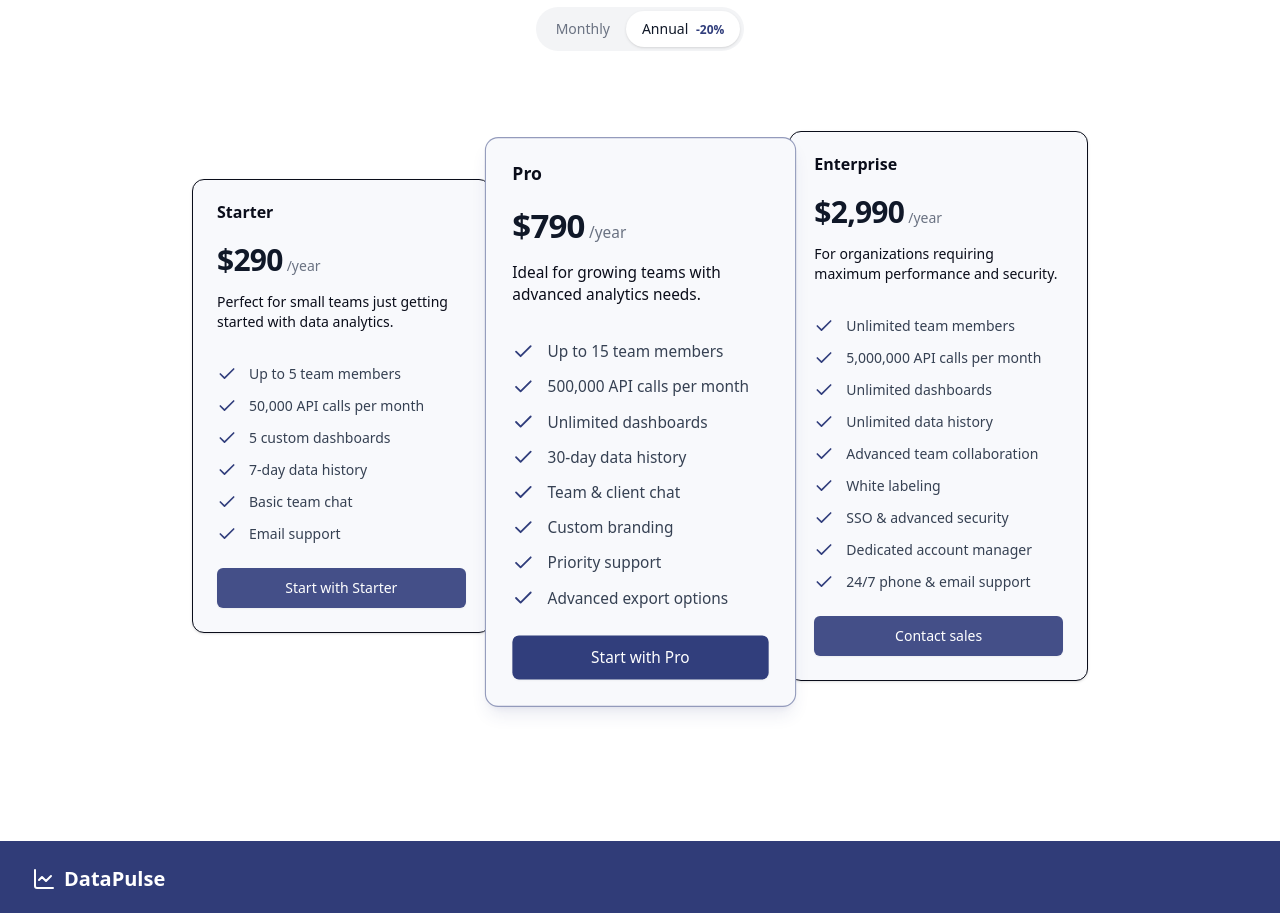
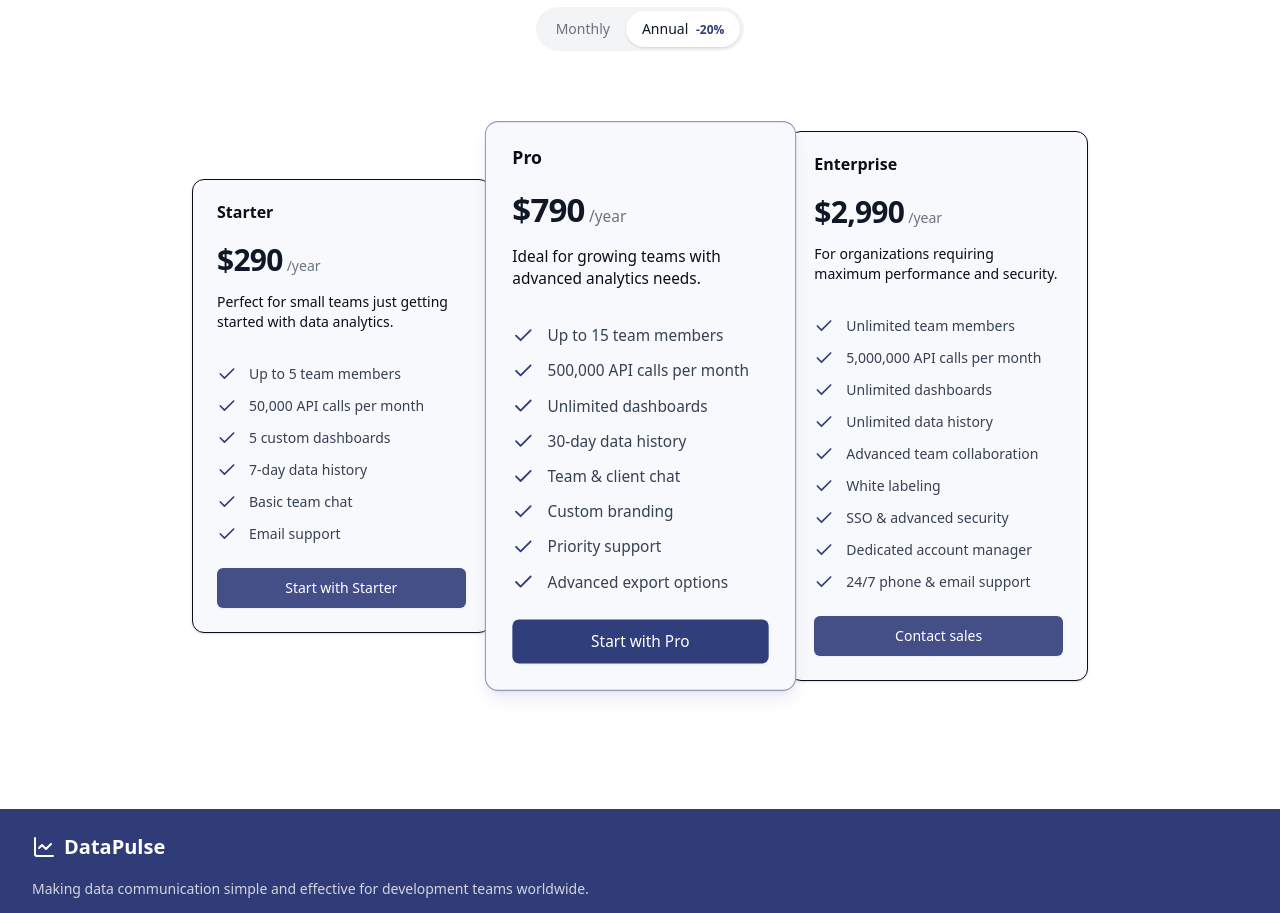
Before and after one commit to monicarevuru/data-pulse, a React (Vite) app: page / in a window 1280 px wide. Shown: the part 4100-5013 px from the top of the page. Built offline with nearby package versions, Linux system fonts and the light colour scheme.

Commit message:
slight margin changes for pricing cards

```diff
--- a/src/features/home/components/Pricing.tsx
+++ b/src/features/home/components/Pricing.tsx
@@ -63,7 +63,7 @@ const Pricing = () => {
             <motion.div
               key={tier.id}
               className={`${
-                tier.highlighted ? "z-10 relative mx-2 lg:mt-0" : "sm:my-8 lg:mt-0"
+                tier.highlighted ? "z-10 relative mx-2 sm:my-0 lg:my-0" : "sm:my-8 lg:my-0"
               } flex flex-col`}
               initial={{ opacity: 0, y: 20 }}
               animate={isInView ? { opacity: 1, y: 0 } : { opacity: 0, y: 20 }}
```
